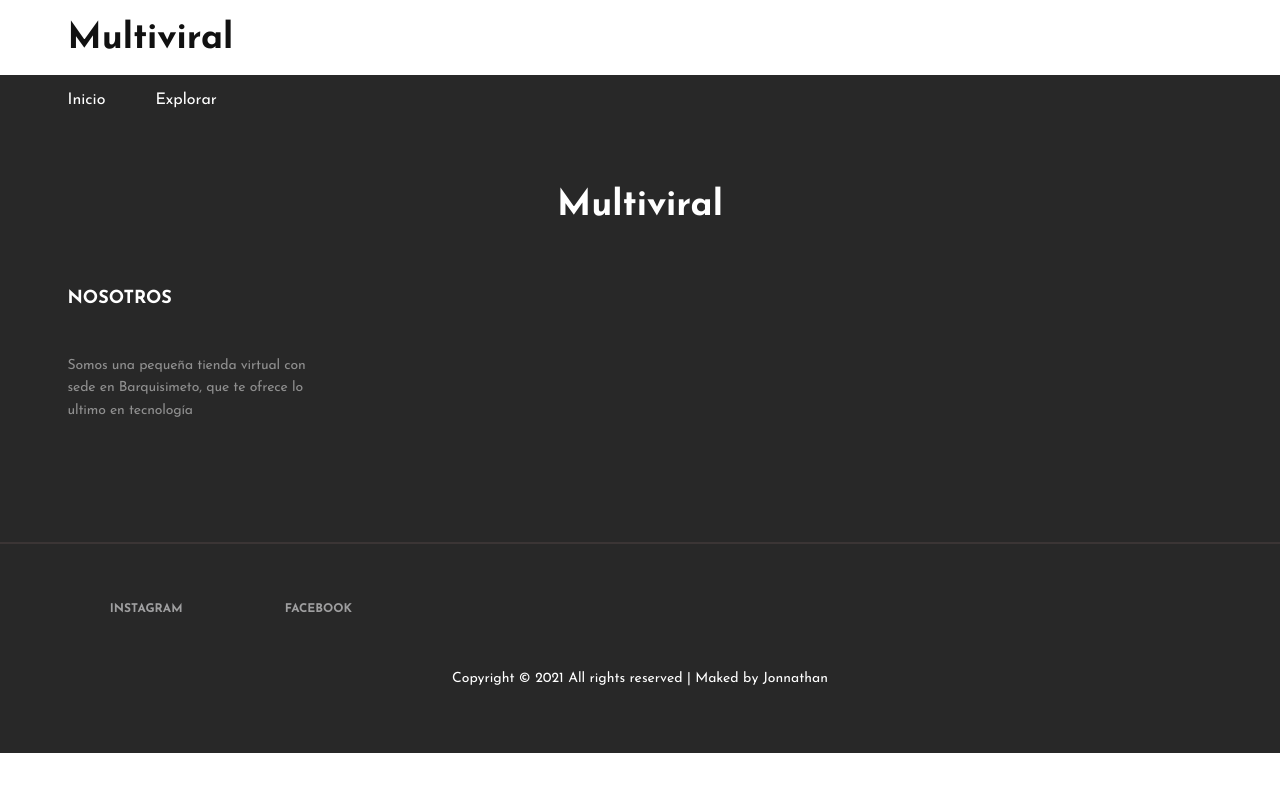
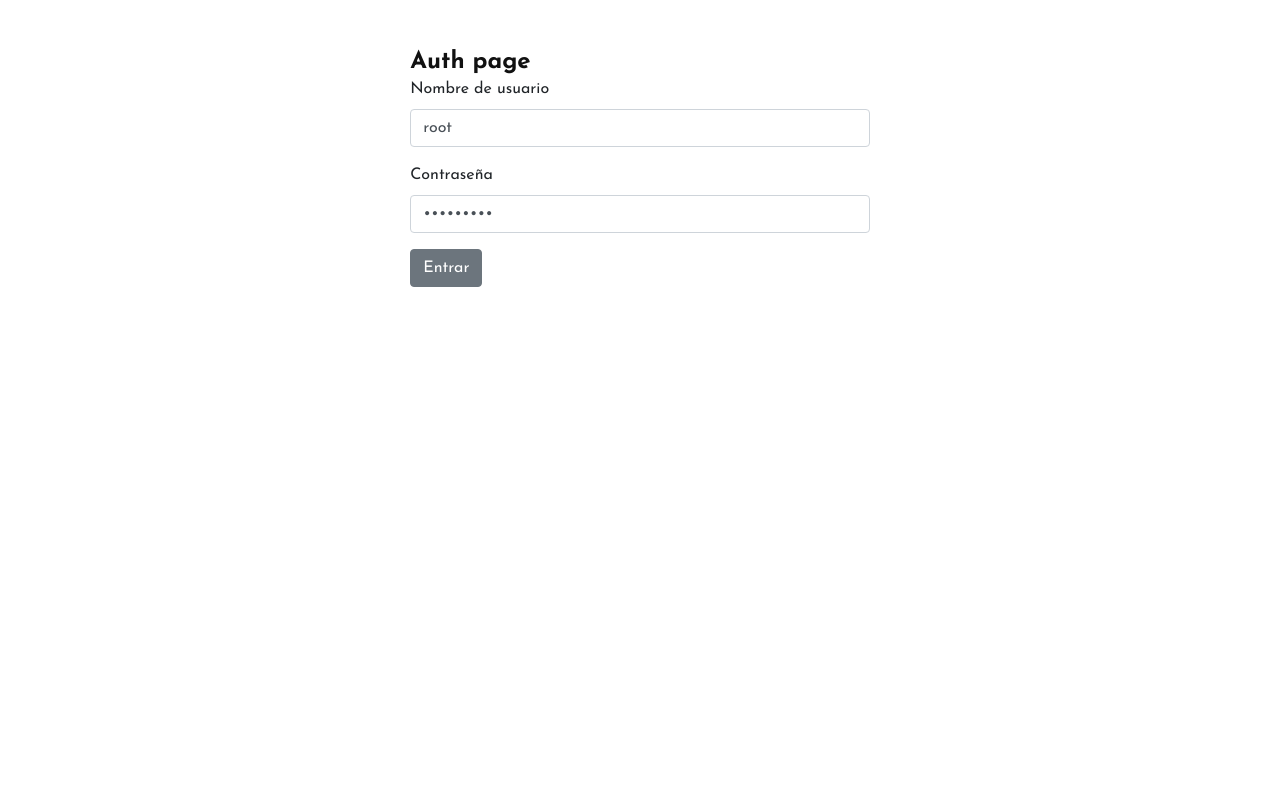
Before and after one commit to jonnathanc765/inventory-platform, a Nuxt app: page /auth/login in a window 1280 px wide. Shown: the top 792 px of the page. Built offline with nearby package versions, Linux system fonts and the light colour scheme; a web font is replaced by a local one.

Commit message:
added component

```diff
--- a/assets/scss/divisima.scss
+++ b/assets/scss/divisima.scss
@@ -327,6 +327,12 @@
    }
    img {
      margin-bottom: 25px;
+   }
+   h2 {
+     font-size: 22px;
+   }
+   h3 {
+     font-size: 20px;
    }
    h4 {
      font-size: 18px;
@@ -1515,7 +1521,7 @@
 
  .product-details {
    .p-title {
-     font-size: 18px;
+     font-size: 26px;
      font-weight: 700;
      color: #414141;
      text-transform: uppercase;
--- /dev/null
+++ b/layouts/auth.vue
@@ -0,0 +1,10 @@
+<template>
+  <div class="container">
+    <div class="row justify-content-center mt-5">
+      <div class="col-md-5">
+        <h4>Auth page</h4>
+        <Nuxt />
+      </div>
+    </div>
+  </div>
+</template>
--- a/nuxt.config.js
+++ b/nuxt.config.js
@@ -25,9 +25,7 @@ export default {
   ],
 
   // Plugins to run before rendering page: https://go.nuxtjs.dev/config-plugins
-  plugins: [
-    '@/plugins/filters.js'
-  ],
+  plugins: ['@/plugins/filters.js'],
 
   // Auto import components: https://go.nuxtjs.dev/config-components
   components: true,
--- a/package.json
+++ b/package.json
@@ -18,7 +18,8 @@
     "core-js": "^3.9.1",
     "marked": "^2.1.1",
     "nuxt": "^2.15.3",
-    "vue-owl-carousel": "^2.0.3"
+    "vue-owl-carousel": "^2.0.3",
+    "vuex-persist": "^3.1.3"
   },
   "devDependencies": {
     "@nuxtjs/dotenv": "^1.4.1",
--- /dev/null
+++ b/pages/auth/login.vue
@@ -0,0 +1,65 @@
+<template>
+  <section>
+    <form @submit="onSubmit">
+      <div class="form-group">
+        <label for="username">Nombre de usuario</label>
+        <input
+          id="username"
+          v-model="form.username"
+          type="text"
+          class="form-control"
+          name="username"
+        />
+      </div>
+      <div class="form-group">
+        <label for="password">Contraseña</label>
+        <input
+          id="password"
+          v-model="form.password"
+          type="password"
+          class="form-control"
+          name="password"
+        />
+      </div>
+      <b-button type="submit" :disabled="loading">
+        <b-spinner v-if="loading" small></b-spinner>
+        <span v-else>Entrar</span>
+      </b-button>
+    </form>
+  </section>
+</template>
+
+<script>
+import { mapMutations } from 'vuex'
+export default {
+  layout: 'auth',
+  data() {
+    return {
+      loading: false,
+      form: {
+        username: 'root',
+        password: 'jonnas.25',
+      },
+    }
+  },
+  methods: {
+    async onSubmit(event) {
+      event.preventDefault()
+      this.loading = true
+      try {
+        const response = await this.$axios.$post('/api/login/', this.form)
+
+        this.$axios.setToken(response.access_token, 'Token')
+
+        this.setUser(response)
+      } catch (error) {
+        console.log(error)
+      }
+      this.loading = false
+    },
+    ...mapMutations({
+      setUser: 'auth/setUser',
+    }),
+  },
+}
+</script>
--- a/pages/products/_id.vue
+++ b/pages/products/_id.vue
@@ -55,7 +55,7 @@
               </div>
             </div>
             <div class="col-lg-6 product-details">
-              <h2 class="p-title">{{ product.name }}</h2>
+              <h1 class="p-title">{{ product.name }}</h1>
               <h3 class="p-price">$ {{ product.sell_price }}</h3>
               <h4 class="p-stock">
                 Available:
--- /dev/null
+++ b/store/auth.js
@@ -0,0 +1,25 @@
+import Vue from 'vue'
+import Vuex from 'vuex'
+// import VuexPersistence from 'vuex-persist'
+
+Vue.use(Vuex)
+
+const store = () =>
+  new Vuex.Store({
+    state: {
+      user: null,
+      access_token: null,
+    },
+    mutations: {
+      setUser(state, payload) {
+        state.user = payload.user
+        state.access_token = payload.access_token
+      },
+      purge(state) {
+        state.user = null
+      },
+    },
+    // plugins: [vuexLocal.plugin],
+  })
+
+export default store
```
Also changed, not shown: 1 other file (tests, documents, lock files or other folders).
